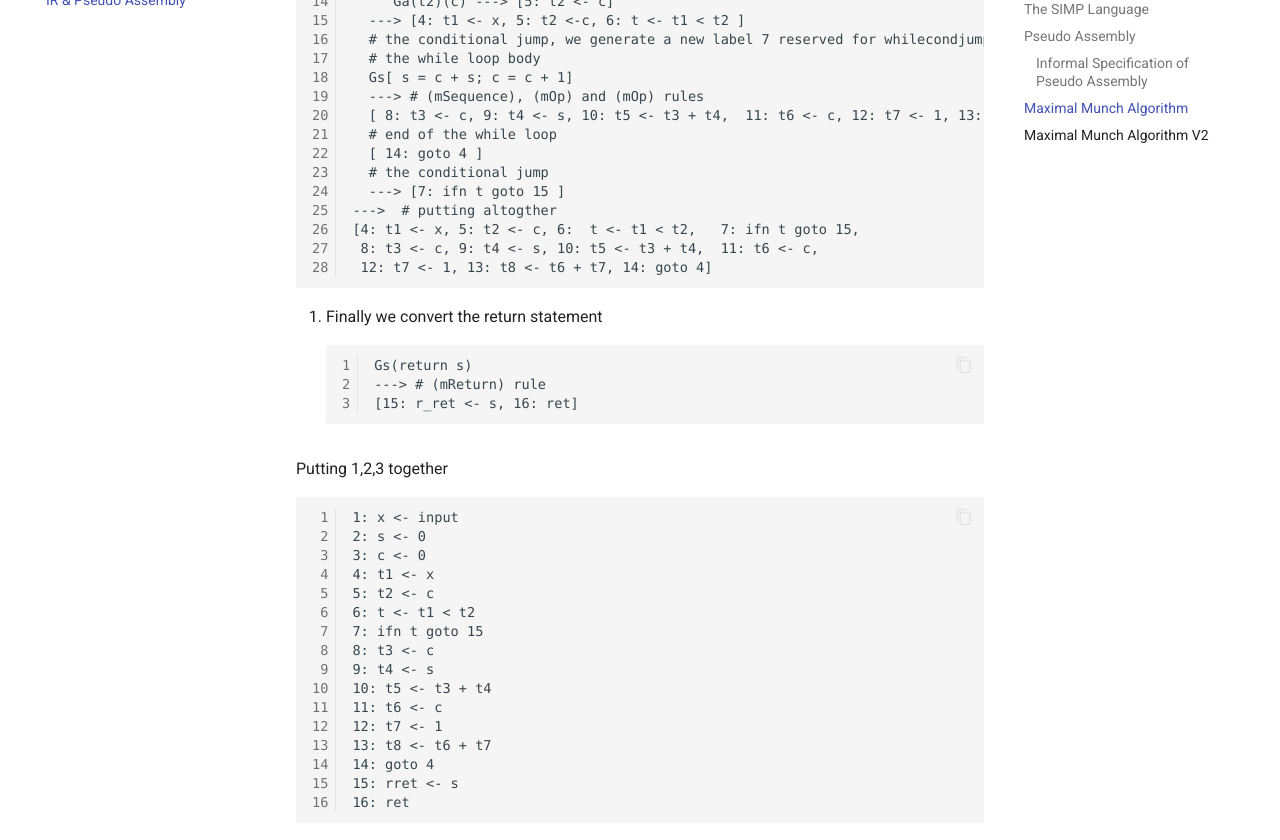
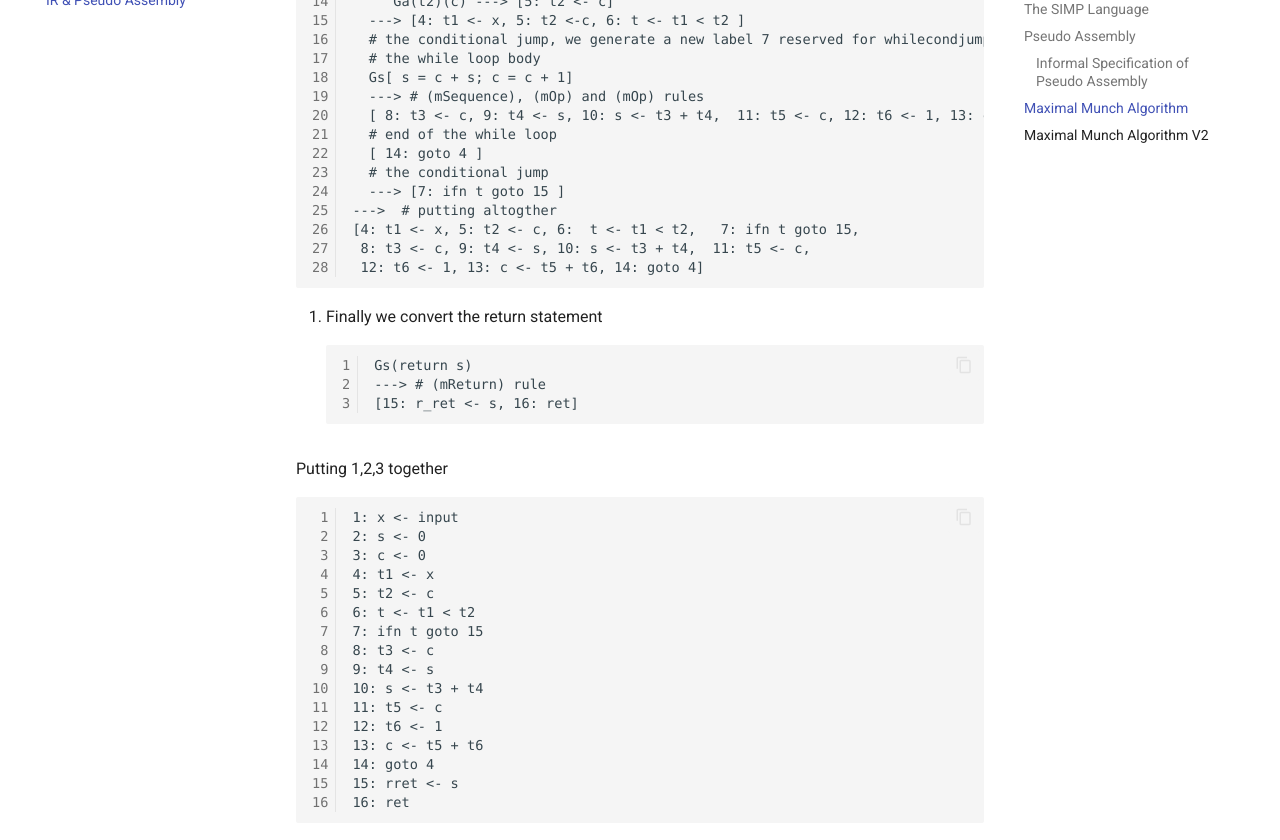
Before and after one commit to 50054-cdpa/notes, an MkDocs documentation site: the page built from docs/ir_pseudo_assembly.md, in a window 1280 px wide and 1400 px high, scrolled down 8018 px. Shown: the part 153-993 px from the top of the window. Built offline with MkDocs 1.6.1 and Material for MkDocs 9.7.7, drawn with Linux system fonts in a browser that asks for light colours; some web fonts are replaced; comment, search, counter and statistics services are not loaded.

````diff
--- a/docs/ir_pseudo_assembly.md
+++ b/docs/ir_pseudo_assembly.md
@@ -364,15 +364,15 @@ while c < x {
   # the while loop body
   Gs[ s = c + s; c = c + 1]
   ---> # (mSequence), (mOp) and (mOp) rules
-  [ 8: t3 <- c, 9: t4 <- s, 10: t5 <- t3 + t4,  11: t6 <- c, 12: t7 <- 1, 13: t8 <- t6 + t7 ]
+  [ 8: t3 <- c, 9: t4 <- s, 10: s <- t3 + t4,  11: t5 <- c, 12: t6 <- 1, 13: c <- t5 + t6 ]
   # end of the while loop
   [ 14: goto 4 ]
   # the conditional jump
   ---> [7: ifn t goto 15 ]
 --->  # putting altogther
 [4: t1 <- x, 5: t2 <- c, 6:  t <- t1 < t2,   7: ifn t goto 15,
- 8: t3 <- c, 9: t4 <- s, 10: t5 <- t3 + t4,  11: t6 <- c,
- 12: t7 <- 1, 13: t8 <- t6 + t7, 14: goto 4]
+ 8: t3 <- c, 9: t4 <- s, 10: s <- t3 + t4,  11: t5 <- c,
+ 12: t6 <- 1, 13: c <- t5 + t6, 14: goto 4]
 ```
 
 3. Finally we convert the return statement
@@ -394,10 +394,10 @@ Putting 1,2,3 together
 7: ifn t goto 15
 8: t3 <- c
 9: t4 <- s
-10: t5 <- t3 + t4
-11: t6 <- c
-12: t7 <- 1
-13: t8 <- t6 + t7
+10: s <- t3 + t4
+11: t5 <- c
+12: t6 <- 1
+13: c <- t5 + t6
 14: goto 4
 15: rret <- s
 16: ret
````
